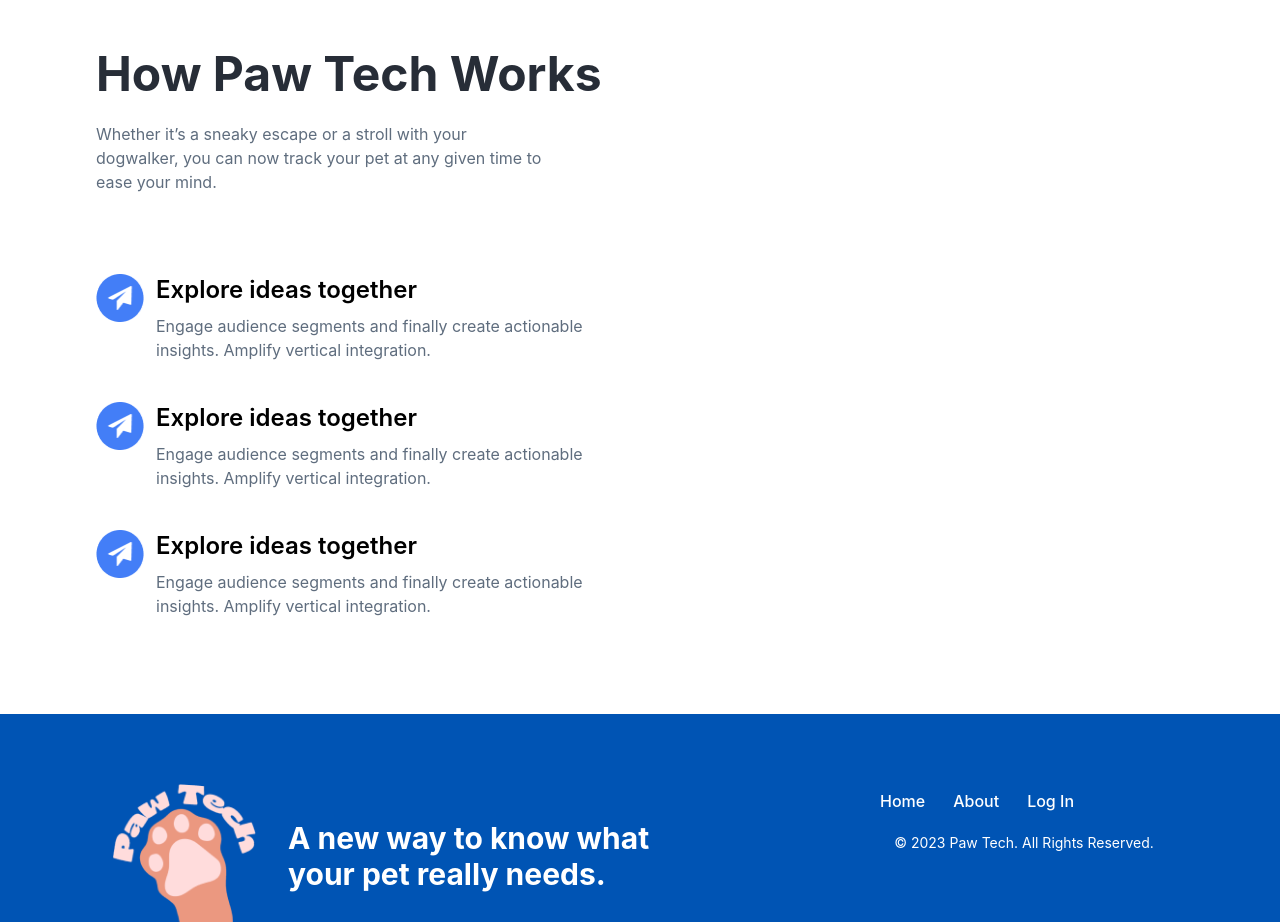
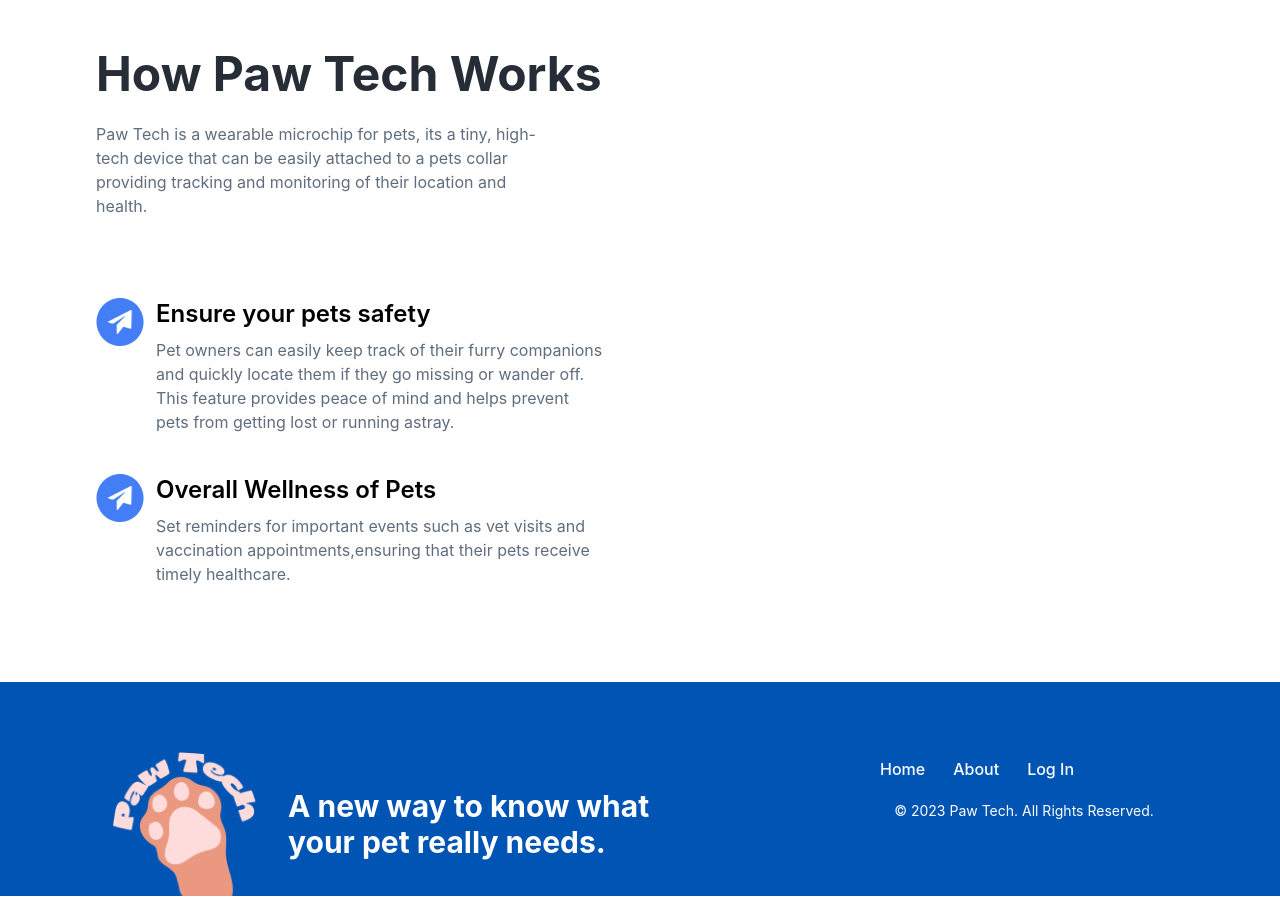
Before and after one commit to abdulwahab-sa/PetN, a React (Vite) app: page / in a window 1280 px wide. Shown: the part 900-1822 px from the top of the page. After the commit the page ends 1796 px from the top, so only its background shows below. Built offline with nearby package versions, Linux system fonts and the light colour scheme.

Commit message:
Updated About Section

```diff
--- a/src/components/HomeAbout.jsx
+++ b/src/components/HomeAbout.jsx
@@ -4,20 +4,16 @@
 	{
 		id: 1,
 		icon: placeholderIcon,
-		title: 'Explore ideas together',
-		statement: 'Engage audience segments and finally create actionable insights. Amplify vertical integration.',
+		title: 'Ensure your pets safety',
+		statement:
+			'Pet owners can easily keep track of their furry companions and quickly locate them if they go missing or wander off. This feature provides peace of mind and helps prevent pets from getting lost or running astray.',
 	},
 	{
 		id: 2,
 		icon: placeholderIcon,
-		title: 'Explore ideas together',
-		statement: 'Engage audience segments and finally create actionable insights. Amplify vertical integration.',
-	},
-	{
-		id: 3,
-		icon: placeholderIcon,
-		title: 'Explore ideas together',
-		statement: 'Engage audience segments and finally create actionable insights. Amplify vertical integration.',
+		title: 'Overall Wellness of Pets',
+		statement:
+			'Set reminders for important events such as vet visits and vaccination appointments,ensuring that their pets receive timely healthcare.',
 	},
 ];
 
@@ -27,7 +23,8 @@
 			<div className="flex flex-col md:space-y-6">
 				<h2 className="text-3xl md:text-5xl font-bold text-darkGrey">How Paw Tech Works</h2>
 				<p className="md:aboutpara my-2 md:my-0 text-lightGrey text-base font-normal">
-					Whether it’s a sneaky escape or a stroll with your dogwalker, you can now track your pet at any given time to ease your mind.{' '}
+					Paw Tech is a wearable microchip for pets, its a tiny, high-tech device that can be easily attached to a pets collar providing
+					tracking and monitoring of their location and health.
 				</p>
 			</div>
 			<div className="flex flex-col space-y-10">
```
